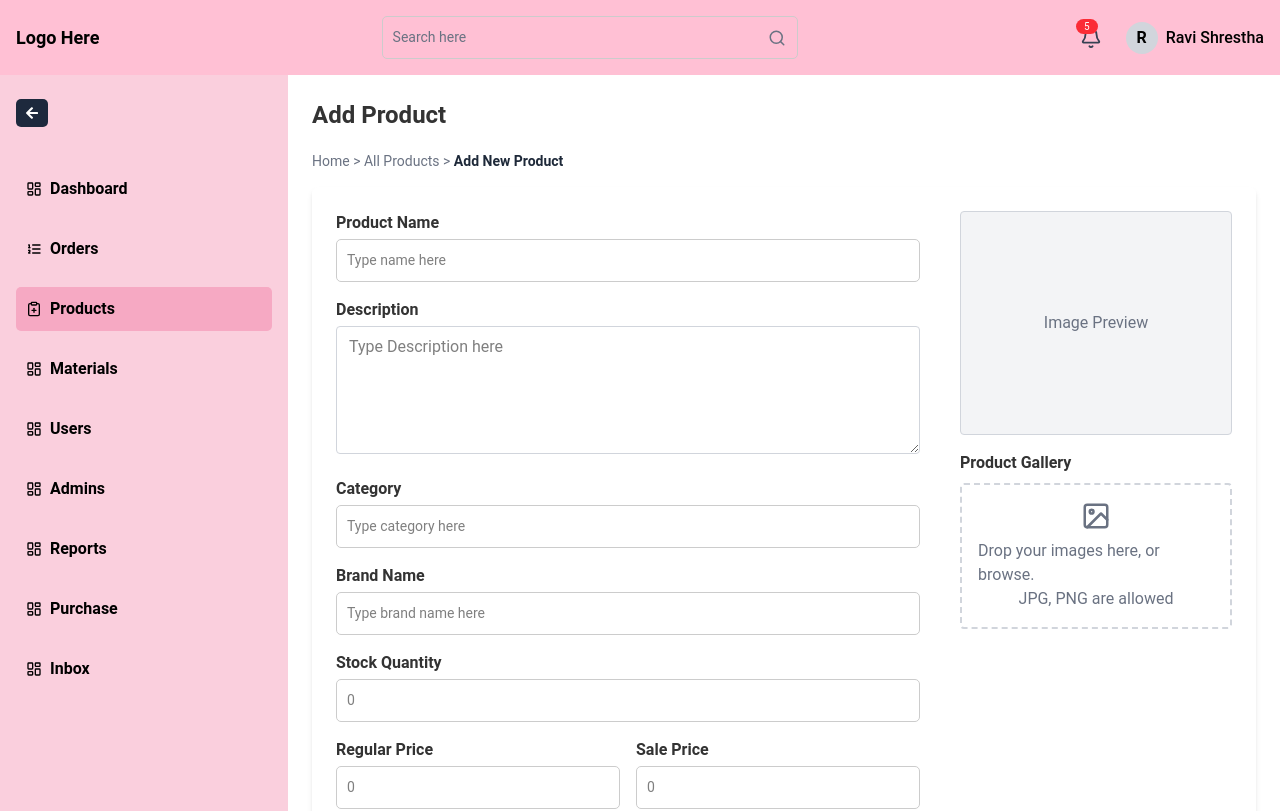
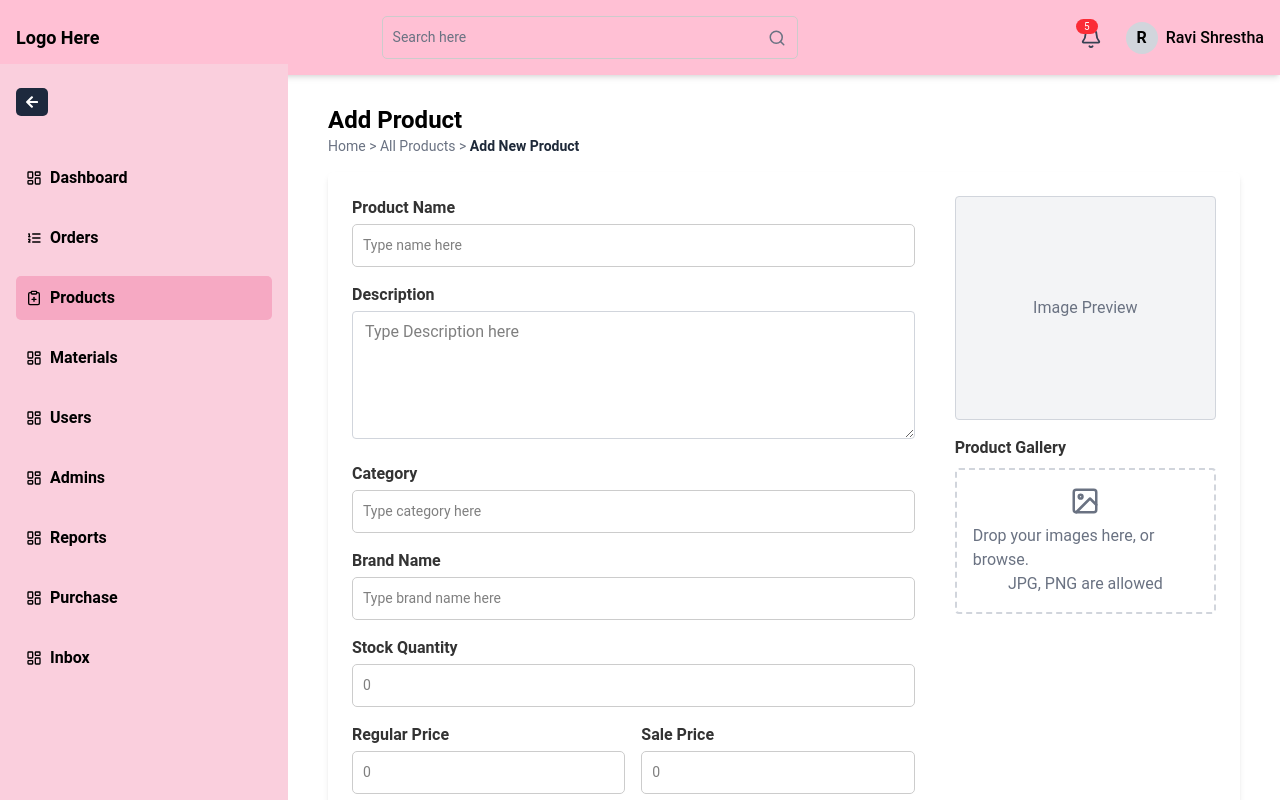
Before and after one commit to charitraa/Crochet-Inventory-System, a React (Vite) app: page /app/products in a window 1280 px wide. Shown: the top 811 px of the page. Built offline with nearby package versions, Linux system fonts and the light colour scheme.

Commit message:
added products and updated side nad nab bar

```diff
--- a/src/components/dashboard/Dashboard.jsx
+++ b/src/components/dashboard/Dashboard.jsx
@@ -7,12 +7,16 @@ export default function Dashboard({ mainContent }) {
   return (
     <>
   <Navbar />
-      <div className="grid grid-cols-1 ">
+  <div className="flex pt-16"> {/* Adjust padding to prevent content from overlapping the navbar */}
     <SideBar />
-        <div className={` ${responsive ? "md:ml-72" : "ml-12"}`}>
+    <div
+      className={`flex-1 overflow-y-auto p-4 ${responsive ? "md:ml-72" : "ml-12"}`}
+      style={{ height: "calc(100vh - 4rem)" }}
+    >
       {mainContent}
     </div>
   </div>
 </>
+
   );
 }
--- a/src/components/nav-bar/Navbar.jsx
+++ b/src/components/nav-bar/Navbar.jsx
@@ -10,7 +10,11 @@ export default function TopNavbar() {
   const toggleDropdown = () => setIsOpen(!isOpen);
 
   return (
-    <nav style={{ backgroundColor: "#FFC0D4" }} className="p-4 flex items-center justify-between">
+    <nav
+  style={{ backgroundColor: "#FFC0D4" }}
+  className="fixed top-0 left-0 w-full z-50 p-4 flex items-center justify-between shadow-md"
+>
+
       {/* Logo */}
       <div className="text-black font-semibold text-lg">Logo Here</div>
 
--- a/src/components/side-bar/SideBar.jsx
+++ b/src/components/side-bar/SideBar.jsx
@@ -35,10 +35,13 @@ export default function SideBar() {
 
   return (
     <aside
-      style={{ background: "#FACFDD", zIndex: "1000" }}
-      className={`fixed left-0 top h-screen transition-all ease-in-out ${show ? "w-72 p-2" : "w-12 p-0"
-        } flex flex-col`}
-    >
+  style={{ background: "#FACFDD", zIndex: "1000" }}
+  className={`fixed left-0 top-16 h-[calc(100vh-4rem)] transition-all ease-in-out ${
+    show ? "w-72 p-2" : "w-12 p-0"
+  } flex flex-col`}
+>
+
+
       <nav className="mt-2 p-2 flex justify-between items-center text-black">
         <button
           onClick={handleClose}
--- a/src/pages/products/Products.jsx
+++ b/src/pages/products/Products.jsx
@@ -9,9 +9,9 @@ const Home = () => {
         <div className="p-6">
           {/* Title & Breadcrumb Container */}
           <div className="flex flex-col items-start">
-            <h1 className="mb-0 text-2xl font-bold text-black">
+            <div className="mb-0 text-2xl font-bold text-black">
               Add Product
-            </h1>
+            </div>
 
             {/* Breadcrumb */}
             <div className="text-sm text-gray-500">
```
Lines whose indentation alone changed are shown as unchanged.
